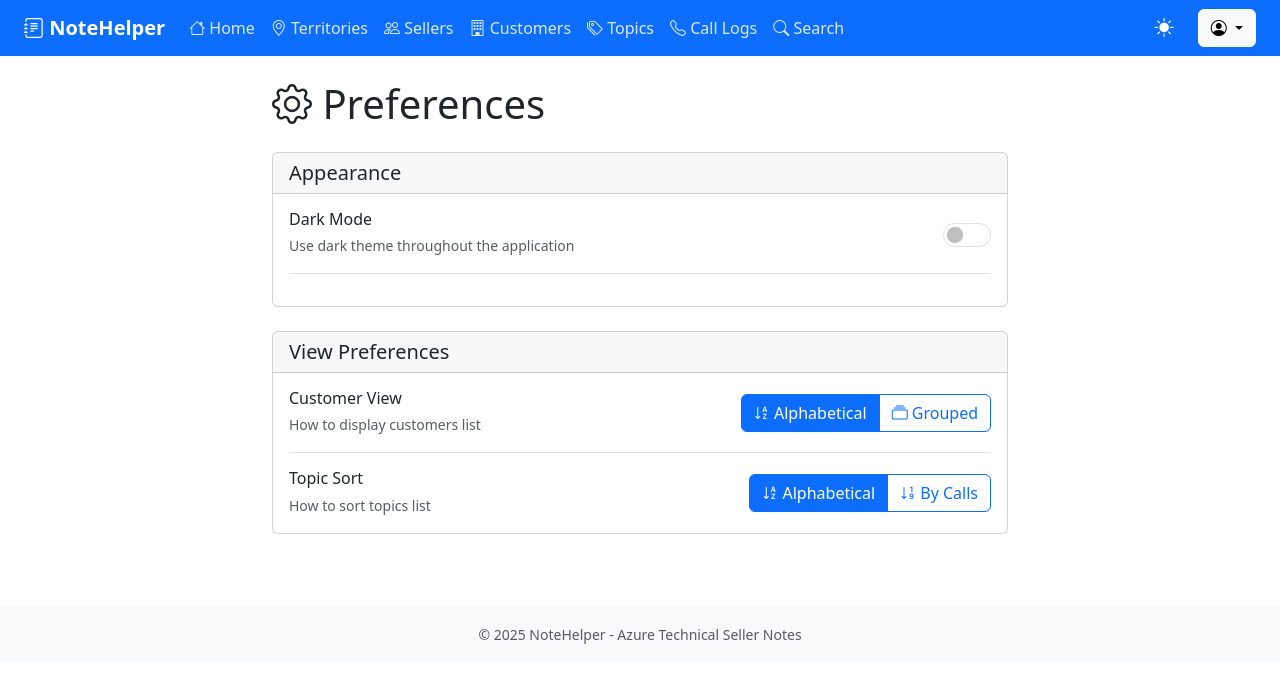
After one commit to rablaine/NoteHelper, a Flask app: page /preferences in a window 1280 px wide. The commit adds this page. Shown: the top 683 px of the page. Run offline with Flask 3, Linux system fonts and the light colour scheme.

Commit message:
feat: Add user menu with preferences page and improve dark mode styling
User Menu and Navigation Changes (FR043):
- Moved New Call Log button from navbar to home page (top-right, large primary button)
- Added user menu dropdown in navbar with person-circle icon
- Menu contains: Preferences (active), User Profile (disabled), Log Out (disabled)
- Dark mode toggle remains in navbar next to user menu

Preferences Page:
- Created new /preferences route and template
- Centralized all user preferences in organized cards
- Appearance section: Dark mode toggle switch
- View Preferences section: Customer view and topic sort radio buttons
- All preferences save immediately via existing API endpoints
- Success message shows briefly after each save
- Dark mode toggle updates UI immediately without reload

Dark Mode Improvements:
- User menu button uses muted colors in dark mode (#495057 background)
- Reduces brightness and maintains better visual hierarchy
- Hover state uses slightly lighter shade (#5a6268)
- Better contrast with dark navbar background

Updated PRD:
- Added FR042 for topic sort toggle feature
- Added FR043 for user menu and preferences page
- Documented all UI changes and preference management

```diff
--- a/app.py
+++ b/app.py
@@ -1099,6 +1099,12 @@ def search():
                          topics=topics)
 
 
+@app.route('/preferences')
+def preferences():
+    """User preferences page."""
+    return render_template('preferences.html')
+
+
 # =============================================================================
 # USER PREFERENCE ROUTES
 # =============================================================================
--- a/templates/base.html
+++ b/templates/base.html
@@ -93,6 +93,18 @@
             color: #ffffff !important;
             font-weight: 600;
         }
+        /* Tone down user menu button in dark mode */
+        [data-bs-theme="dark"] .btn-light {
+            background-color: #495057 !important;
+            border-color: #495057 !important;
+            color: #dee2e6 !important;
+        }
+        [data-bs-theme="dark"] .btn-light:hover,
+        [data-bs-theme="dark"] .btn-light:focus {
+            background-color: #5a6268 !important;
+            border-color: #5a6268 !important;
+            color: #ffffff !important;
+        }
     </style>
 
     {% block extra_css %}{% endblock %}
@@ -149,9 +161,17 @@
                     <span class="dark-mode-toggle" id="darkModeToggle" title="Toggle Dark Mode">
                         <i class="bi {{ 'bi-moon-fill' if dark_mode else 'bi-sun-fill' }}" id="darkModeIcon"></i>
                     </span>
-                    <a href="{{ url_for('call_log_create') }}" class="btn btn-light">
-                        <i class="bi bi-plus-circle"></i> New Call Log
-                    </a>
+                    <div class="dropdown">
+                        <button class="btn btn-light dropdown-toggle" type="button" id="userMenuDropdown" data-bs-toggle="dropdown" aria-expanded="false">
+                            <i class="bi bi-person-circle"></i>
+                        </button>
+                        <ul class="dropdown-menu dropdown-menu-end" aria-labelledby="userMenuDropdown">
+                            <li><a class="dropdown-item" href="{{ url_for('preferences') }}"><i class="bi bi-gear"></i> Preferences</a></li>
+                            <li><hr class="dropdown-divider"></li>
+                            <li><a class="dropdown-item disabled" href="#"><i class="bi bi-person"></i> User Profile</a></li>
+                            <li><a class="dropdown-item disabled" href="#"><i class="bi bi-box-arrow-right"></i> Log Out</a></li>
+                        </ul>
+                    </div>
                 </div>
             </div>
         </div>
--- /dev/null
+++ b/templates/preferences.html
@@ -0,0 +1,168 @@
+{% extends "base.html" %}
+
+{% block title %}Preferences - NoteHelper{% endblock %}
+
+{% block content %}
+<div class="row">
+    <div class="col-md-8 offset-md-2">
+        <h1 class="mb-4"><i class="bi bi-gear"></i> Preferences</h1>
+
+        <div class="card mb-4">
+            <div class="card-header">
+                <h5 class="mb-0">Appearance</h5>
+            </div>
+            <div class="card-body">
+                <div class="d-flex justify-content-between align-items-center mb-3 pb-3 border-bottom">
+                    <div>
+                        <h6 class="mb-1">Dark Mode</h6>
+                        <small class="text-muted">Use dark theme throughout the application</small>
+                    </div>
+                    <div class="form-check form-switch">
+                        <input class="form-check-input" type="checkbox" role="switch" id="darkModeSwitch"
+                               {{ 'checked' if dark_mode else '' }} style="width: 3em; height: 1.5em;">
+                    </div>
+                </div>
+            </div>
+        </div>
+
+        <div class="card mb-4">
+            <div class="card-header">
+                <h5 class="mb-0">View Preferences</h5>
+            </div>
+            <div class="card-body">
+                <div class="d-flex justify-content-between align-items-center mb-3 pb-3 border-bottom">
+                    <div>
+                        <h6 class="mb-1">Customer View</h6>
+                        <small class="text-muted">How to display customers list</small>
+                    </div>
+                    <div class="btn-group" role="group">
+                        <input type="radio" class="btn-check" name="customerView" id="customerAlpha" value="false"
+                               {{ 'checked' if not customer_view_grouped else '' }}>
+                        <label class="btn btn-outline-primary" for="customerAlpha">
+                            <i class="bi bi-sort-alpha-down"></i> Alphabetical
+                        </label>
+
+                        <input type="radio" class="btn-check" name="customerView" id="customerGrouped" value="true"
+                               {{ 'checked' if customer_view_grouped else '' }}>
+                        <label class="btn btn-outline-primary" for="customerGrouped">
+                            <i class="bi bi-collection"></i> Grouped
+                        </label>
+                    </div>
+                </div>
+
+                <div class="d-flex justify-content-between align-items-center">
+                    <div>
+                        <h6 class="mb-1">Topic Sort</h6>
+                        <small class="text-muted">How to sort topics list</small>
+                    </div>
+                    <div class="btn-group" role="group">
+                        <input type="radio" class="btn-check" name="topicSort" id="topicAlpha" value="false"
+                               {{ 'checked' if not topic_sort_by_calls else '' }}>
+                        <label class="btn btn-outline-primary" for="topicAlpha">
+                            <i class="bi bi-sort-alpha-down"></i> Alphabetical
+                        </label>
+
+                        <input type="radio" class="btn-check" name="topicSort" id="topicByCalls" value="true"
+                               {{ 'checked' if topic_sort_by_calls else '' }}>
+                        <label class="btn btn-outline-primary" for="topicByCalls">
+                            <i class="bi bi-sort-numeric-down"></i> By Calls
+                        </label>
+                    </div>
+                </div>
+            </div>
+        </div>
+
+        <div class="alert alert-success d-none" id="saveSuccess">
+            <i class="bi bi-check-circle"></i> Preferences saved successfully!
+        </div>
+    </div>
+</div>
+{% endblock %}
+
+{% block extra_js %}
+<script>
+document.addEventListener('DOMContentLoaded', function() {
+    const darkModeSwitch = document.getElementById('darkModeSwitch');
+    const customerViewRadios = document.querySelectorAll('input[name="customerView"]');
+    const topicSortRadios = document.querySelectorAll('input[name="topicSort"]');
+    const saveSuccess = document.getElementById('saveSuccess');
+
+    // Dark mode toggle
+    darkModeSwitch.addEventListener('change', function() {
+        const darkMode = this.checked;
+
+        fetch('/api/preferences/dark-mode', {
+            method: 'POST',
+            headers: {
+                'Content-Type': 'application/json',
+            },
+            body: JSON.stringify({ dark_mode: darkMode })
+        })
+        .then(response => response.json())
+        .then(() => {
+            showSuccess();
+            // Update UI immediately
+            document.documentElement.setAttribute('data-bs-theme', darkMode ? 'dark' : 'light');
+        })
+        .catch(error => {
+            console.error('Error saving dark mode preference:', error);
+        });
+    });
+
+    // Customer view preference
+    customerViewRadios.forEach(radio => {
+        radio.addEventListener('change', function() {
+            if (this.checked) {
+                const customerViewGrouped = this.value === 'true';
+
+                fetch('/api/preferences/customer-view', {
+                    method: 'POST',
+                    headers: {
+                        'Content-Type': 'application/json',
+                    },
+                    body: JSON.stringify({ customer_view_grouped: customerViewGrouped })
+                })
+                .then(response => response.json())
+                .then(() => {
+                    showSuccess();
+                })
+                .catch(error => {
+                    console.error('Error saving customer view preference:', error);
+                });
+            }
+        });
+    });
+
+    // Topic sort preference
+    topicSortRadios.forEach(radio => {
+        radio.addEventListener('change', function() {
+            if (this.checked) {
+                const topicSortByCalls = this.value === 'true';
+
+                fetch('/api/preferences/topic-sort', {
+                    method: 'POST',
+                    headers: {
+                        'Content-Type': 'application/json',
+                    },
+                    body: JSON.stringify({ topic_sort_by_calls: topicSortByCalls })
+                })
+                .then(response => response.json())
+                .then(() => {
+                    showSuccess();
+                })
+                .catch(error => {
+                    console.error('Error saving topic sort preference:', error);
+                });
+            }
+        });
+    });
+
+    function showSuccess() {
+        saveSuccess.classList.remove('d-none');
+        setTimeout(() => {
+            saveSuccess.classList.add('d-none');
+        }, 3000);
+    }
+});
+</script>
+{% endblock %}
```
Also changed, not shown: prd.md (+8 -0 lines), templates/index.html (+9 -2 lines).
